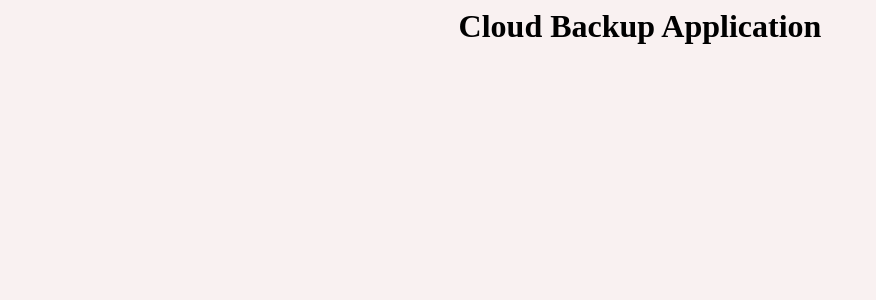
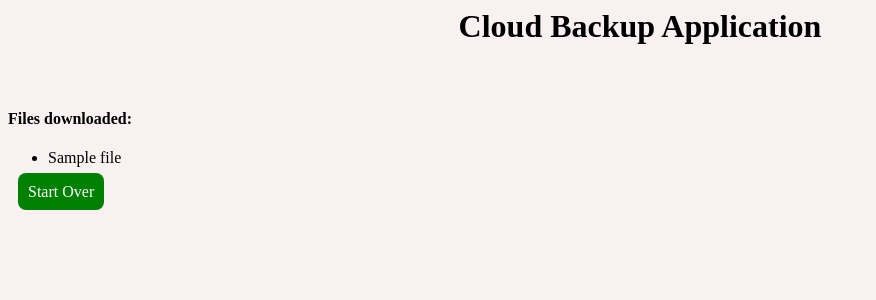
Before and after one commit to Captain-Cybeard/cloud-backup, a Django app: template cloud_backup/cloud_download/templates/cloud_download/success.html in a window 1280 px wide. Shown: the top 300 px of the page, without its empty margins (0-876 px from the left). Run offline with Django 3.2, Linux system fonts and the light colour scheme; the template is opened without the code that fills it: most values are stand-ins (such as "Sample title", 1, 10 or a date in 2020).

Commit message:
success template should list user selected files

```diff
--- a/cloud_backup/cloud_download/templates/cloud_download/success.html
+++ b/cloud_backup/cloud_download/templates/cloud_download/success.html
@@ -23,27 +23,16 @@
         <h1>Cloud Backup Application</h1>
 
         <h3><marquee>Profit!</marquee></h3>
-<!--        <p>
-        <form id="aclass" action="" method="post">
-            {% csrf_token %}
-            <input type="checkbox" onclick="toggle(this)" />Select All <br/>
-            {% for file in files %}
-            <input type="checkbox" value="{{ file }}" name="box">{{ file }} <br />
-            {% endfor %}
-            <input type="submit" value="Download">
-            <p />
-            <a class="back" id="back" href="">Start Over</a>
-        </form>
+        <p>
+        <h4>Files downloaded:</h4>
+        <ul>
+        {% for file in files %}
+        <li />{{ file.name }}
+        {% endfor %}
+        </ul>
+        <p />
+        <a class="back" id="back" href="">Start Over</a>
 
     </body>
 
-    <script>
-        function toggle(source) {
-          checkboxes = document.getElementsByName('box');
-          for(var i=0, n=checkboxes.length;i<n;i++) {
-            checkboxes[i].checked = source.checked;
-          }
-        }
-    </script>
--->
 </html>
--- a/cloud_backup/cloud_download/views.py
+++ b/cloud_backup/cloud_download/views.py
@@ -92,6 +92,7 @@
         print(files_to_download)  # DEBUGGING
         return render(request, self.success_template, files_to_download)
 
+
 class Aws_Buckets(View):
     template = 'cloud_download/aws_buckets.html'
 
```
